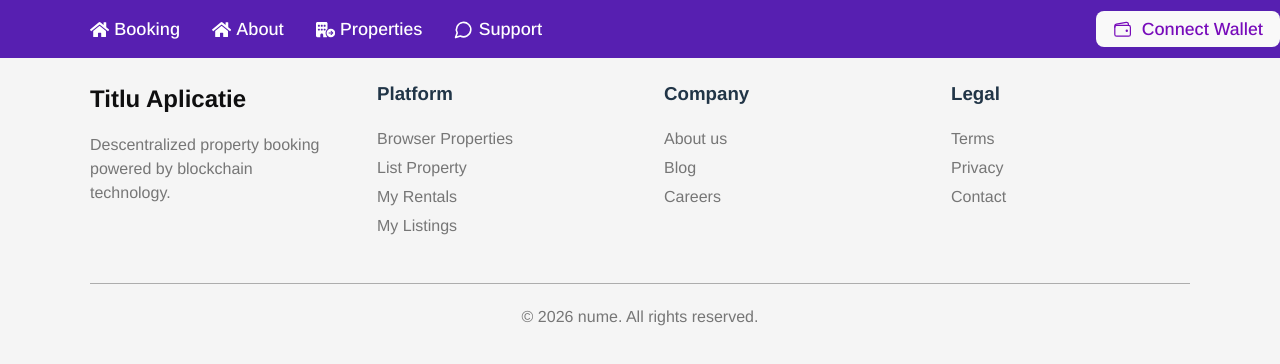
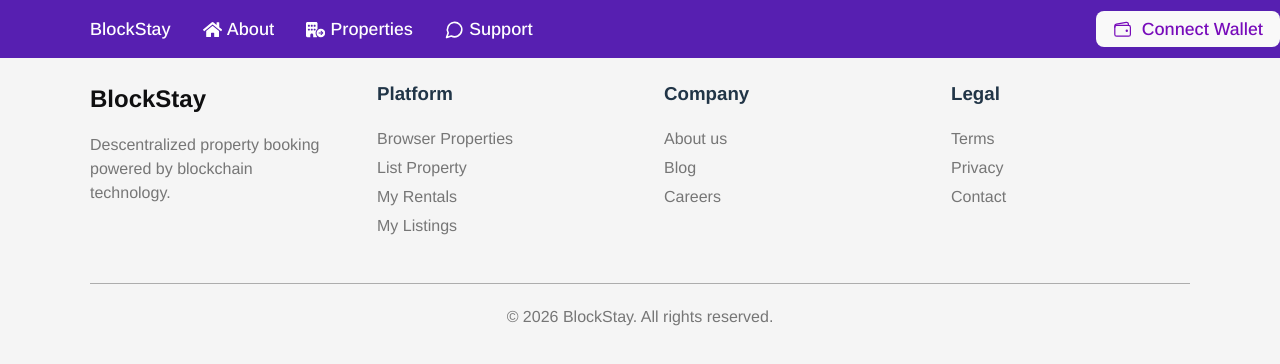
Before and after one commit to RoxanaCorches/Licenta_Frontend, a React (Vite) app: page /myListings in a window 1280 px wide. Shown: the top 364 px of the page. Built offline with nearby package versions, Linux system fonts and the light colour scheme.

Commit message:
Icons pentru paginile de listare si numele aplicatiei

```diff
--- a/src/components/Footer.jsx
+++ b/src/components/Footer.jsx
@@ -7,7 +7,7 @@ export default function Footer() {
            <div className="footer-container">
             <div className="footer-columns">
                 <div>
-                    <h2 className="title-app">Titlu Aplicatie</h2>
+                    <h2 className="title-app">BlockStay</h2>
                     <p className="description">Descentralized property booking powered by blockchain technology.</p>
                 </div>
 
@@ -41,7 +41,7 @@ export default function Footer() {
                 </div>
 
                 <div className="copyright">
-                    <p>&copy; 2026 nume. All rights reserved.</p>
+                    <p>&copy; 2026 BlockStay. All rights reserved.</p>
                 </div>
            </div>
         </footer>
--- a/src/components/Navbar.jsx
+++ b/src/components/Navbar.jsx
@@ -13,6 +13,8 @@ import { IoWallet } from "react-icons/io5";
 import { MdRateReview } from "react-icons/md";
 import { IoWalletOutline } from "react-icons/io5";
 import { LuMessageCircle } from "react-icons/lu";
+import { MdAddHome } from "react-icons/md";
+import { IoIosHome } from "react-icons/io";
 
 export default function Navbar() {
     const { account, connectWallet, disconnectWallet } = useWallet();
@@ -51,8 +53,8 @@ export default function Navbar() {
                         <NavLink to="/" className = {({ isActive }) =>
                                 `navbar-link-title ${isActive ? 'active' : ''}`
                         }>
-                            <FaHome className="navbar-icon"/>
-                            <span>Booking</span>
+
+                            <span>BlockStay</span>
                         </NavLink>
                     </li>
 
@@ -68,12 +70,12 @@ export default function Navbar() {
                                 {panelProperty && (
                                     <div className="search-panel-info">
                                         <NavLink to="/listNewProperty" className="navbar-link-option">
-                                            <FaUser className="navbar-icon"/>
+                                            <MdAddHome className="navbar-icon"/>
                                             <span>List new property</span>
                                         </NavLink>
 
                                         <NavLink to="/listExistingProperty" className="navbar-link-option">
-                                            <FaUser className="navbar-icon"/>
+                                            <IoIosHome className="navbar-icon"/>
                                             <span>List existing property</span>
                                         </NavLink>
                                     </div>
```
